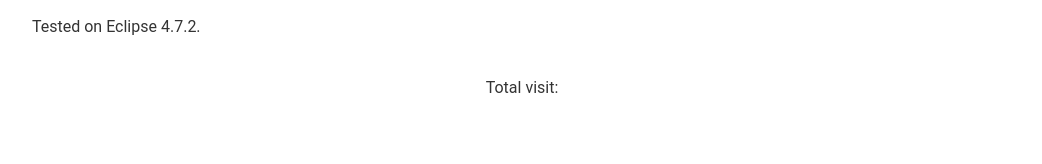
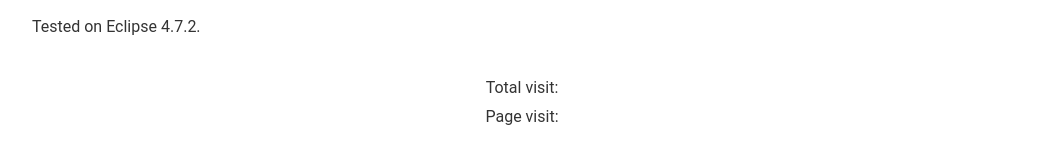
Before and after one commit to wangzk/wangzk.github.io, a Jekyll site: the page built from _posts/2018-02-25-set-high-dpi-for-eclipse.md, in a window 1280 px wide. Shown: the part 726-890 px from the top of the page, without its empty margins (118-1160 px from the left). Built offline with Jekyll 4.4.1, drawn with Linux system fonts in a browser that asks for light colours; comment, search, counter and statistics services are not loaded.

Commit message:
Update busuanzi counter.

```diff
--- a/_includes/footer.html
+++ b/_includes/footer.html
@@ -1,4 +1,5 @@
 <footer>
-  <script async src="//dn-lbstatics.qbox.me/busuanzi/2.3/busuanzi.pure.mini.js"></script>
-  <span id="busuanzi_container_site_pv">Total visit: <span id="busuanzi_value_site_pv"></span></span>
+	<span id="busuanzi_container_site_pv">Total visit:<span id="busuanzi_value_site_pv"></span></span> <br>
+	<span id="busuanzi_container_page_pv">Page visit:<span id="busuanzi_value_page_pv"></span></span>
+
 </footer>
--- a/_includes/script.html
+++ b/_includes/script.html
@@ -15,3 +15,5 @@ class="statcounter"
 src="//c.statcounter.com/11645182/0/bd580a0e/0/" alt="Web
 Analytics"></a></div></noscript>
 <!-- End of StatCounter Code for Default Guide -->
+<!-- 不蒜子在线计数 -->
+<script async src="//busuanzi.ibruce.info/busuanzi/2.3/busuanzi.pure.mini.js"></script>
```
